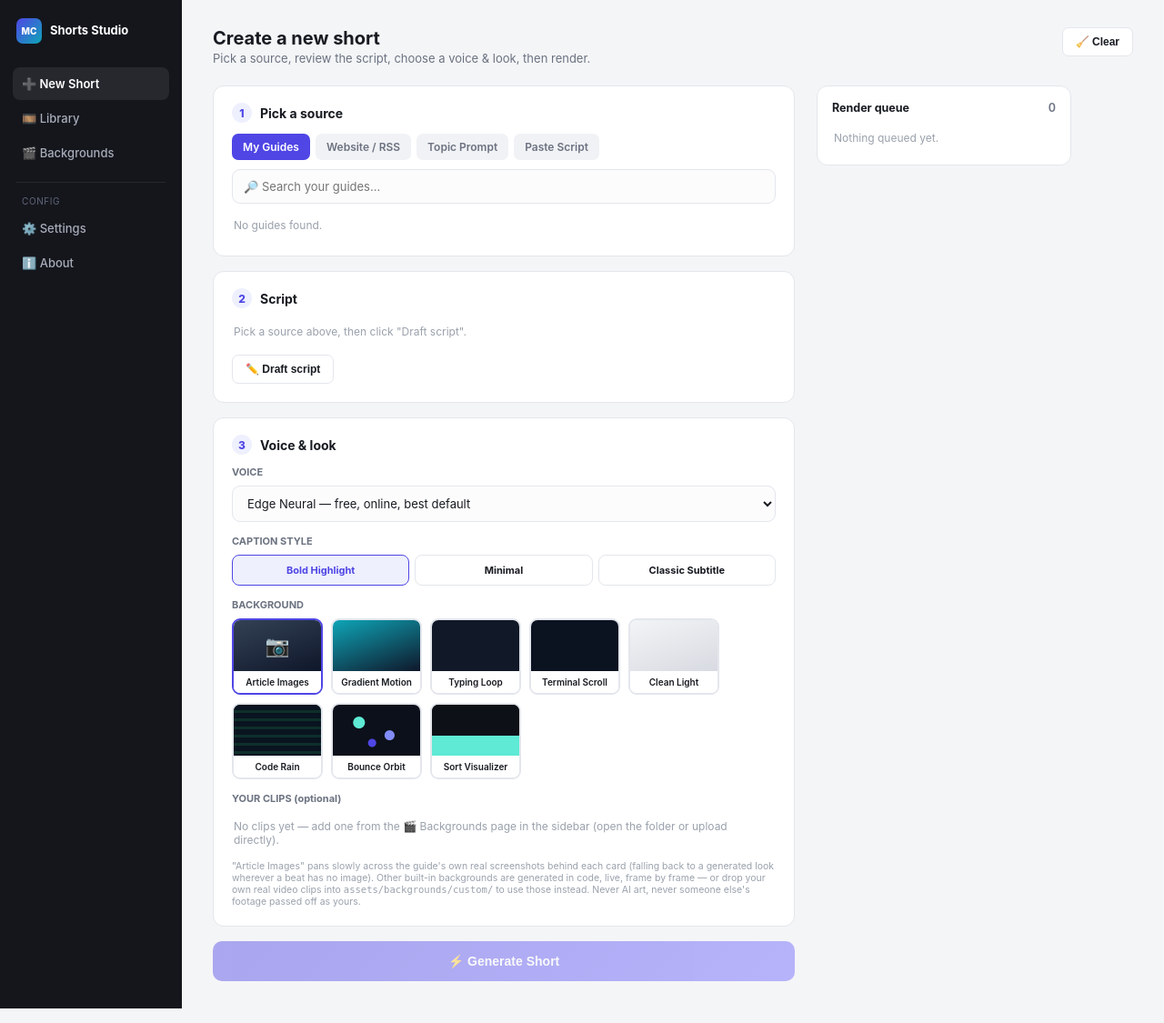
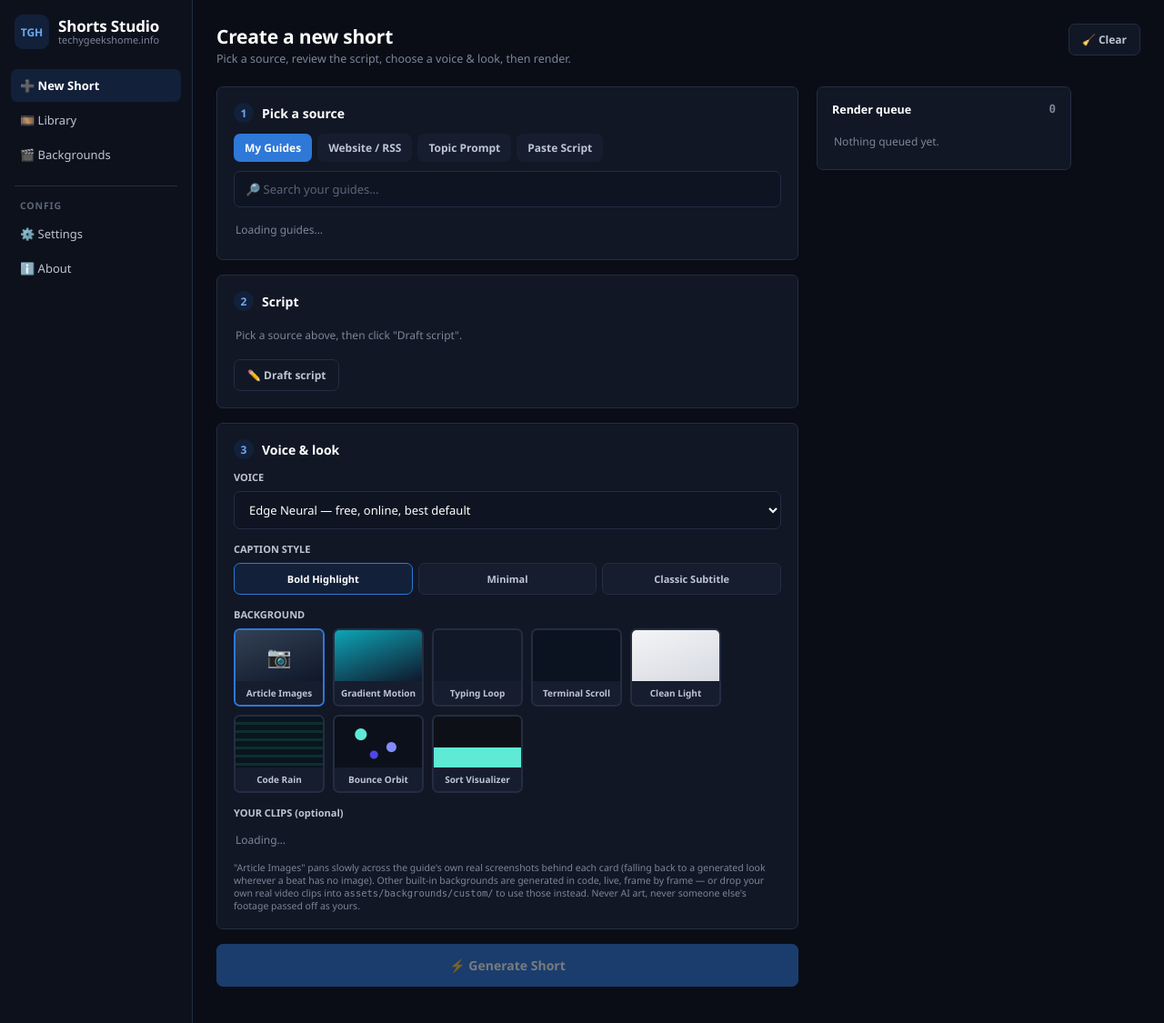
Before and after one commit to techygeekshome/ShortGeek, a FastAPI app: page / in a window 1280 px wide. Shown: the whole page at 91% size. Run offline with FastAPI, Linux system fonts and the light colour scheme; data that the repository does not hold is empty.

Commit message:
Retheme the interface onto the house navy palette and add the sidebar chrome

```diff
--- a/app/static/app.css
+++ b/app/static/app.css
@@ -1,76 +1,99 @@
 :root{
-  --bg:#f4f5f7; --panel:#ffffff; --border:#e3e6ec; --text:#181b21;
-  --muted:#6b7280; --muted-2:#9aa1ac; --accent:#4f46e5; --accent-soft:#eef0fe;
-  --teal:#0ea5b7; --highlight:#ffd400; --success:#16a34a; --danger:#dc2626;
-  --sidebar:#14161c;
+  /* TechyGeeksHome house tokens */
+  --navy:#0A0D16; --chrome:#0C111C; --panel2:#161D2E; --panel-hover:#141B2A;
+  --line-soft:#1A2233; --line2:#2E3950;
+  --blue-hover:#3A85E6; --blue-light:#6BA8F0;
+  --control-bg:#0E1421; --button-bg:#1B2333; --button-border:#2A3549;
+
+  --bg:#0A0D16; --panel:#111725; --border:#242D42; --text:#FFFFFF;
+  --muted:#BEC4D2; --muted-2:#7C8699; --accent:#2E78D8; --accent-soft:#12203A;
+  --teal:#17AEB7; --highlight:#E0A62B; --success:#3BA55C; --danger:#D9534F;
+  --sidebar:#0C111C;
+
+  --radius:7px;
+  --ui-font:"Segoe UI Variable Display","Segoe UI",Arial,sans-serif;
+  --mono-font:"Cascadia Mono",Consolas,"Courier New",monospace;
 }
 *{box-sizing:border-box;}
-body{margin:0;background:var(--bg);font-family:-apple-system,BlinkMacSystemFont,"Segoe UI",Roboto,Helvetica,Arial,sans-serif;color:var(--text);}
+body{margin:0;background:var(--bg);font-family:var(--ui-font);color:var(--text);}
 .hidden{display:none !important;}
 
 .app-shell{display:flex;min-height:100vh;}
-.sidebar{width:200px;background:var(--sidebar);color:#c7cad3;padding:20px 14px;flex-shrink:0;}
-.brand{display:flex;align-items:center;gap:9px;margin-bottom:26px;padding:0 4px;}
-.brand-mark{width:28px;height:28px;border-radius:7px;background:linear-gradient(135deg,var(--accent),var(--teal));display:flex;align-items:center;justify-content:center;font-size:10px;font-weight:800;color:#fff;}
-.brand-name{font-size:13px;font-weight:700;color:#fff;line-height:1.2;}
-.brand-sub{font-size:10px;color:#8b90a0;}
-.nav-item{display:flex;align-items:center;gap:10px;padding:10px 10px;border-radius:8px;font-size:13px;font-weight:500;color:#a9adba;margin-bottom:2px;cursor:pointer;user-select:none;}
-.nav-item:hover{background:rgba(255,255,255,.05);}
-.nav-item.active{background:rgba(255,255,255,.08);color:#fff;font-weight:600;}
-.nav-divider{height:1px;background:rgba(255,255,255,.08);margin:14px 4px;}
-.nav-label{font-size:10px;text-transform:uppercase;letter-spacing:.06em;color:#61667a;padding:0 10px 6px;}
+.sidebar{width:212px;background:var(--sidebar);color:var(--muted);padding:16px 12px;flex-shrink:0;
+         border-right:1px solid var(--border);display:flex;flex-direction:column;}
+.brand{display:flex;align-items:center;gap:10px;margin-bottom:22px;padding:0 4px;}
+.brand-mark{width:38px;height:38px;border-radius:9px;background:var(--accent-soft);display:flex;align-items:center;
+            justify-content:center;font-size:12px;font-weight:800;color:var(--blue-light);flex-shrink:0;}
+.brand-name{font-size:17px;font-weight:700;color:#fff;line-height:1.15;letter-spacing:-.01em;}
+.brand-sub{font-size:11px;color:var(--muted-2);line-height:1.15;}
+.nav-item{display:flex;align-items:center;gap:10px;padding:9px 10px;border-radius:var(--radius);font-size:13px;
+          font-weight:500;color:var(--muted);margin-bottom:2px;cursor:pointer;user-select:none;}
+.nav-item:hover{background:var(--panel-hover);}
+.nav-item.active{background:var(--accent-soft);color:#fff;font-weight:600;}
+.nav-divider{height:1px;background:var(--border);margin:14px 4px;}
+.nav-label{font-size:10.5px;text-transform:uppercase;letter-spacing:.08em;font-weight:700;color:#5C6578;padding:0 10px 6px;}
 
-.content{flex:1;padding:30px 34px;max-width:1180px;}
+/* sidebar foot: check for updates, about, version */
+.nav-foot{margin-top:auto;padding-top:14px;}
+.nav-foot .ghost-btn{display:block;width:100%;text-align:left;background:var(--panel);border:1px solid var(--border);
+    border-radius:var(--radius);padding:7px 10px;font-size:11px;font-family:inherit;color:var(--muted);
+    cursor:pointer;margin-bottom:6px;transition:.14s;}
+.nav-foot .ghost-btn:hover{border-color:var(--button-border);color:#fff;}
+.nav-foot .verline{font-size:11px;color:#5C6578;font-family:var(--mono-font);padding:2px 4px 0;}
+
+.content{flex:1;padding:26px 26px 40px;max-width:1180px;}
 .view{display:none;}
 .view.active{display:block;}
-.screen-title{font-size:20px;font-weight:700;margin:0 0 2px;}
-.screen-sub{font-size:13px;color:var(--muted);margin:0 0 22px;}
+.screen-title{font-size:21px;font-weight:600;margin:0 0 2px;letter-spacing:-.01em;}
+.screen-sub{font-size:12.5px;color:var(--muted-2);margin:0 0 22px;}
 
-.content-grid{display:flex;gap:24px;align-items:flex-start;}
+.content-grid{display:flex;gap:20px;align-items:flex-start;}
 .left-col{flex:1;min-width:0;max-width:640px;}
 .right-col{width:280px;flex-shrink:0;position:sticky;top:20px;}
 
-.step{background:var(--panel);border:1px solid var(--border);border-radius:12px;padding:18px 20px 20px;margin-bottom:16px;max-width:640px;}
+.step{background:var(--panel);border:1px solid var(--border);border-radius:var(--radius);padding:17px 18px 18px;margin-bottom:16px;max-width:640px;}
 .step-head{display:flex;align-items:center;gap:9px;margin-bottom:12px;}
-.step-num{width:22px;height:22px;border-radius:50%;background:var(--accent-soft);color:var(--accent);font-size:12px;font-weight:800;display:flex;align-items:center;justify-content:center;}
+.step-num{width:22px;height:22px;border-radius:50%;background:var(--accent-soft);color:var(--blue-light);font-size:12px;font-weight:800;display:flex;align-items:center;justify-content:center;}
 .step-title{font-size:14px;font-weight:700;}
 
 .tabs{display:flex;gap:6px;margin-bottom:10px;flex-wrap:wrap;}
-.tab{font-size:12px;font-weight:600;padding:7px 12px;border-radius:7px;color:var(--muted);background:#f1f2f5;cursor:pointer;user-select:none;}
+.tab{font-size:12px;font-weight:600;padding:7px 12px;border-radius:var(--radius);color:var(--muted);background:var(--panel2);cursor:pointer;user-select:none;}
 .tab.active{background:var(--accent);color:#fff;}
 
-.text-input{width:100%;border:1px solid var(--border);border-radius:9px;padding:10px 12px;font-size:13px;font-family:inherit;color:var(--text);background:#fcfcfd;resize:vertical;}
-.text-input:focus{outline:2px solid var(--accent-soft);border-color:var(--accent);}
-.field-label{display:block;font-size:11px;font-weight:700;color:var(--muted);margin:12px 0 6px;text-transform:uppercase;letter-spacing:.03em;}
+.text-input{width:100%;border:1px solid var(--border);border-radius:var(--radius);padding:10px 12px;font-size:13px;font-family:inherit;color:var(--text);background:var(--control-bg);resize:vertical;}
+.text-input:focus{outline:none;border-color:var(--accent);}
+.text-input::placeholder{color:#5C6578;}
+.field-label{display:block;font-size:10.5px;font-weight:700;color:var(--muted-2);margin:12px 0 6px;text-transform:uppercase;letter-spacing:.08em;}
 .field-label:first-child{margin-top:0;}
 
 .search-row{margin-bottom:10px;}
 .guide-list{display:flex;flex-direction:column;gap:6px;max-height:280px;overflow-y:auto;}
-.guide-item{display:flex;align-items:center;gap:10px;padding:10px 11px;border-radius:8px;border:1px solid var(--border);font-size:12.5px;cursor:pointer;}
-.guide-item:hover{border-color:var(--accent);}
-.guide-item.selected{background:var(--accent-soft);border-color:#d9d8fb;}
+.guide-item{display:flex;align-items:center;gap:10px;padding:10px 11px;border-radius:var(--radius);border:1px solid var(--border);font-size:12.5px;cursor:pointer;background:var(--panel2);}
+.guide-item:hover{border-color:var(--button-border);}
+.guide-item.selected{background:var(--accent-soft);border-color:var(--accent);}
 .guide-item .g-title{flex:1;font-weight:600;}
 .guide-item .g-meta{color:var(--muted-2);font-size:10.5px;}
 .hint{color:var(--muted-2);font-size:12px;padding:6px 2px;}
 
-.beat-row{border:1px solid var(--border);border-radius:9px;padding:9px 11px;margin-bottom:8px;background:#fcfcfd;}
+.beat-row{border:1px solid var(--border);border-radius:var(--radius);padding:9px 11px;margin-bottom:8px;background:var(--panel2);}
 .beat-row .beat-tag{font-size:10px;font-weight:700;color:var(--teal);margin-bottom:5px;display:inline-block;}
-.beat-row textarea{width:100%;border:none;background:transparent;font-family:inherit;font-size:12.5px;resize:vertical;padding:0;}
+.beat-row textarea{width:100%;border:none;background:transparent;font-family:inherit;font-size:12.5px;resize:vertical;padding:0;color:var(--text);}
 .beat-row textarea:focus{outline:none;}
 
 .script-meta{display:flex;gap:8px;align-items:center;margin-top:10px;}
-.pill{background:#f1f2f5;border-radius:20px;padding:4px 10px;font-size:10.5px;font-weight:600;color:var(--muted);}
-.btn-ghost{border:1px solid var(--border);background:#fff;border-radius:7px;padding:8px 14px;font-size:12px;font-weight:600;color:var(--text);cursor:pointer;}
-.btn-ghost:hover{border-color:var(--accent);color:var(--accent);}
+.pill{background:var(--panel2);border-radius:20px;padding:4px 10px;font-size:10.5px;font-weight:600;color:var(--muted);}
+.btn-ghost{border:1px solid var(--border);background:var(--panel);border-radius:var(--radius);padding:8px 14px;font-size:12px;font-weight:600;color:var(--muted);cursor:pointer;font-family:inherit;}
+.btn-ghost:hover{border-color:var(--accent);color:#fff;}
 
-.cap-swatch{flex:1;min-width:110px;border:1.5px solid var(--border);border-radius:8px;padding:9px 10px;font-size:11px;font-weight:700;text-align:center;cursor:pointer;}
-.cap-swatch.selected{border-color:var(--accent);background:var(--accent-soft);color:var(--accent);}
+.cap-swatch{flex:1;min-width:110px;border:1.5px solid var(--border);border-radius:var(--radius);padding:9px 10px;font-size:11px;font-weight:700;text-align:center;cursor:pointer;background:var(--panel2);color:var(--muted);}
+.cap-swatch.selected{border-color:var(--accent);background:var(--accent-soft);color:#fff;}
 
 .swatch-row{display:flex;gap:9px;flex-wrap:wrap;}
-.swatch{width:100px;border-radius:9px;overflow:hidden;border:2px solid var(--border);cursor:pointer;}
+.swatch{width:100px;border-radius:var(--radius);overflow:hidden;border:2px solid var(--border);cursor:pointer;}
 .swatch.selected{border-color:var(--accent);}
 .swatch-thumb{height:56px;}
-.swatch-label{font-size:10px;font-weight:600;text-align:center;padding:6px 2px;background:#fff;color:var(--text);}
+.swatch-label{font-size:10px;font-weight:600;text-align:center;padding:6px 2px;background:var(--panel2);color:var(--muted);}
+/* These preview the actual rendered video look, so they stay as they are. */
 .swatch-thumb.t1{background:#111827;}
 .swatch-thumb.t2{background:linear-gradient(160deg,#0ea5b7,#0f172a);}
 .swatch-thumb.t3{background:#0b1220;}
@@ -82,13 +105,14 @@ body{margin:0;background:var(--bg);font-family:-apple-system,BlinkMacSystemFont,
 .swatch-thumb.t8{display:flex;align-items:center;justify-content:center;font-size:22px;background:linear-gradient(160deg,#334155,#0f172a);}
 .fn-note{font-size:10.5px;color:var(--muted-2);margin-top:9px;}
 
-.generate-btn{max-width:640px;width:100%;margin-top:2px;background:linear-gradient(135deg,var(--accent),#6c63ff);color:#fff;border:none;border-radius:10px;padding:14px;font-size:14px;font-weight:700;box-shadow:0 10px 20px -8px rgba(79,70,229,.55);display:flex;align-items:center;justify-content:center;gap:8px;cursor:pointer;}
-.generate-btn:disabled{opacity:.45;cursor:not-allowed;box-shadow:none;}
-.error-note{max-width:640px;background:#fef2f2;border:1px solid #fecaca;color:#991b1b;border-radius:9px;padding:10px 13px;font-size:12.5px;margin-top:10px;}
+.generate-btn{max-width:640px;width:100%;margin-top:2px;background:var(--accent);color:#fff;border:1px solid var(--accent);border-radius:var(--radius);padding:13px;font-size:14px;font-weight:700;display:flex;align-items:center;justify-content:center;gap:8px;cursor:pointer;font-family:inherit;transition:.14s;}
+.generate-btn:hover:not(:disabled){background:var(--blue-hover);border-color:var(--blue-hover);}
+.generate-btn:disabled{opacity:.45;cursor:not-allowed;}
+.error-note{max-width:640px;background:rgba(217,83,79,.12);border:1px solid var(--danger);color:#E08D8A;border-radius:var(--radius);padding:10px 13px;font-size:12.5px;margin-top:10px;}
 
-.queue-panel{background:var(--panel);border:1px solid var(--border);border-radius:12px;padding:16px;}
+.queue-panel{background:var(--panel);border:1px solid var(--border);border-radius:var(--radius);padding:16px;}
 .queue-title{font-size:12.5px;font-weight:700;margin-bottom:12px;display:flex;justify-content:space-between;}
-.queue-title .count{color:var(--muted);font-weight:600;}
+.queue-title .count{color:var(--muted-2);font-weight:600;font-family:var(--mono-font);}
 .queue-item{margin-bottom:14px;}
 .queue-item:last-child{margin-bottom:0;}
 .qi-top{display:flex;justify-content:space-between;gap:8px;font-size:11px;font-weight:600;margin-bottom:6px;}
--- a/app/static/app.js
+++ b/app/static/app.js
@@ -1,4 +1,4 @@
-// TGH Shorts Studio -- frontend. Plain JS on purpose: no build step, so the
+// ShortGeek -- frontend. Plain JS on purpose: no build step, so the
 // app stays as easy to tinker with as the mockup it was built from.
 
 const state = {
@@ -100,7 +100,7 @@ async function loadGuides(query = "") {
   try {
     const data = await jsonFetch(`/api/guides?search=${encodeURIComponent(query)}&per_page=20`);
     if (!data.items.length) {
-      list.innerHTML = '<div class="hint">No guides found.</div>';
+      list.innerHTML = `<div class="hint">${escapeHtml(data.notice || "No guides found.")}</div>`;
       return;
     }
     list.innerHTML = "";
@@ -413,7 +413,10 @@ async function uploadClip(file) {
 async function loadAbout() {
   try {
     const data = await jsonFetch("/api/about");
-    $("#aboutVersion").textContent = `Version ${data.version}`;
+    $("#aboutVersion").textContent = data.version;
+    APP_VERSION = data.version;
+    $("#verline").textContent = "v" + data.version;
+    if (data.licence) $("#aboutLicence").textContent = data.licence;
     const list = $("#changelogList");
     list.innerHTML = "";
     data.changelog.forEach((entry) => {
@@ -541,9 +544,8 @@ async function loadSettings() {
   $("#set_elevenlabs_voice_id").value = cfg.elevenlabs_voice_id || "";
   $("#set_llm_provider").value = cfg.llm_provider || "none";
   $("#set_brand_style_notes").value = cfg.brand_style_notes || "";
-  $("#brandName").textContent = "Shorts Studio";
-  $("#brandSub").textContent = cfg.brand_handle || "";
-  $("#brandMark").textContent = cfg.logo_letters || "TGH";
+  // The sidebar shows the APP's identity, not the user's. Their brand goes on the
+  // end card of the videos, which is set under Settings and previewed there.
   // Secret fields intentionally left blank -- see saveSettings().
 }
 
@@ -603,6 +605,8 @@ function init() {
     e.target.value = "";
   });
 
+  initChrome();
+
   loadGuides();
   loadSettings();
   loadLibrary();
@@ -612,3 +616,107 @@ function init() {
 }
 
 document.addEventListener("DOMContentLoaded", init);
+
+
+// -------------------------------------------------- chrome: updates, help, brand
+
+var APP_VERSION = "0.0.0";
+const REPO = "techygeekshome/ShortGeek";
+
+function openVeil(el) { el.classList.add("on"); }
+function closeVeils() { document.querySelectorAll(".veil").forEach((v) => v.classList.remove("on")); }
+
+function cmpVer(a, b) {
+  const pa = String(a).replace(/^v/, "").split(".").map((n) => parseInt(n, 10) || 0);
+  const pb = String(b).replace(/^v/, "").split(".").map((n) => parseInt(n, 10) || 0);
+  for (let i = 0; i < Math.max(pa.length, pb.length); i++) {
+    const x = pa[i] || 0, y = pb[i] || 0;
+    if (x !== y) return x > y ? 1 : -1;
+  }
+  return 0;
+}
+
+async function checkUpdates(quiet) {
+  const btn = $("#btnUpdate");
+  const label = btn.textContent;
+  btn.disabled = true; btn.textContent = "Checking...";
+  try {
+    const r = await fetch("https://api.github.com/repos/" + REPO + "/releases/latest",
+                          { headers: { Accept: "application/vnd.github+json" } });
+    if (!r.ok) throw new Error("GitHub returned " + r.status);
+    const d = await r.json();
+    const latest = String(d.tag_name || "").replace(/^v/, "");
+    const cell = $("#aboutLatest");
+    if (cell) cell.textContent = latest || "unknown";
+    const status = $("#aboutStatus");
+    if (latest && cmpVer(latest, APP_VERSION) > 0) {
+      if (status) {
+        status.innerHTML = '<span class="badge new">Update available</span> Version ' +
+          escapeHtml(latest) + ' is out. <a href="' + escapeHtml(d.html_url) +
+          '" target="_blank" rel="noopener">See what changed</a>.';
+      }
+      switchView("about");
+    } else if (!quiet && status) {
+      status.innerHTML = '<span class="badge ok">Up to date</span> You are running the latest version.';
+    }
+  } catch (e) {
+    const cell = $("#aboutLatest");
+    if (cell) cell.textContent = "check failed";
+    const status = $("#aboutStatus");
+    if (!quiet && status) {
+      status.innerHTML = '<span class="badge off">Could not check</span> No answer from GitHub. Try again later.';
+    }
+  } finally {
+    btn.disabled = false; btn.textContent = label;
+  }
+}
+
+async function maybeFirstRun() {
+  try {
+    const cfg = await jsonFetch("/api/settings");
+    if (!cfg.brand_configured) openVeil($("#brandVeil"));
+  } catch (e) { /* if settings can't be read, don't block the app */ }
+}
+
+async function saveFirstRun(skip) {
+  const patch = { brand_configured: true };
+  if (!skip) {
+    const name = $("#fr_brand_name").value.trim();
+    const handle = $("#fr_brand_handle").value.trim();
+    const letters = $("#fr_logo_letters").value.trim();
+    if (name) patch.brand_name = name;
+    if (handle) { patch.brand_handle = handle; patch.site_url = handle.startsWith("http") ? handle : "https://" + handle; }
+    if (letters) patch.logo_letters = letters.toUpperCase();
+  }
+  try {
+    await fetch("/api/settings", {
+      method: "POST",
+      headers: { "Content-Type": "application/json" },
+      body: JSON.stringify(patch),
+    });
+  } catch (e) { /* saving the brand should never stop the app opening */ }
+  closeVeils();
+  loadSettings();
+}
+
+function initChrome() {
+  $("#btnUpdate").addEventListener("click", () => checkUpdates(false));
+  $("#btnSupport").addEventListener("click", () => openVeil($("#supportVeil")));
+
+  document.querySelectorAll(".veil").forEach((v) => {
+    v.addEventListener("click", (e) => { if (e.target === v && v.id !== "brandVeil") closeVeils(); });
+  });
+  document.querySelectorAll("[data-close]").forEach((b) => b.addEventListener("click", closeVeils));
+  document.addEventListener("keydown", (e) => {
+    if (e.key === "Escape" && !$("#brandVeil").classList.contains("on")) closeVeils();
+  });
+  document.querySelectorAll("[data-open]").forEach((b) => {
+    b.addEventListener("click", () => window.open(b.dataset.open, "_blank", "noopener"));
+  });
+
+  $("#frSave").addEventListener("click", () => saveFirstRun(false));
+  $("#frSkip").addEventListener("click", (e) => { e.preventDefault(); saveFirstRun(true); });
+
+  loadAbout();
+  maybeFirstRun();
+}
```
Also changed, not shown: other parts of app/static/app.css (+31 -6 lines).
